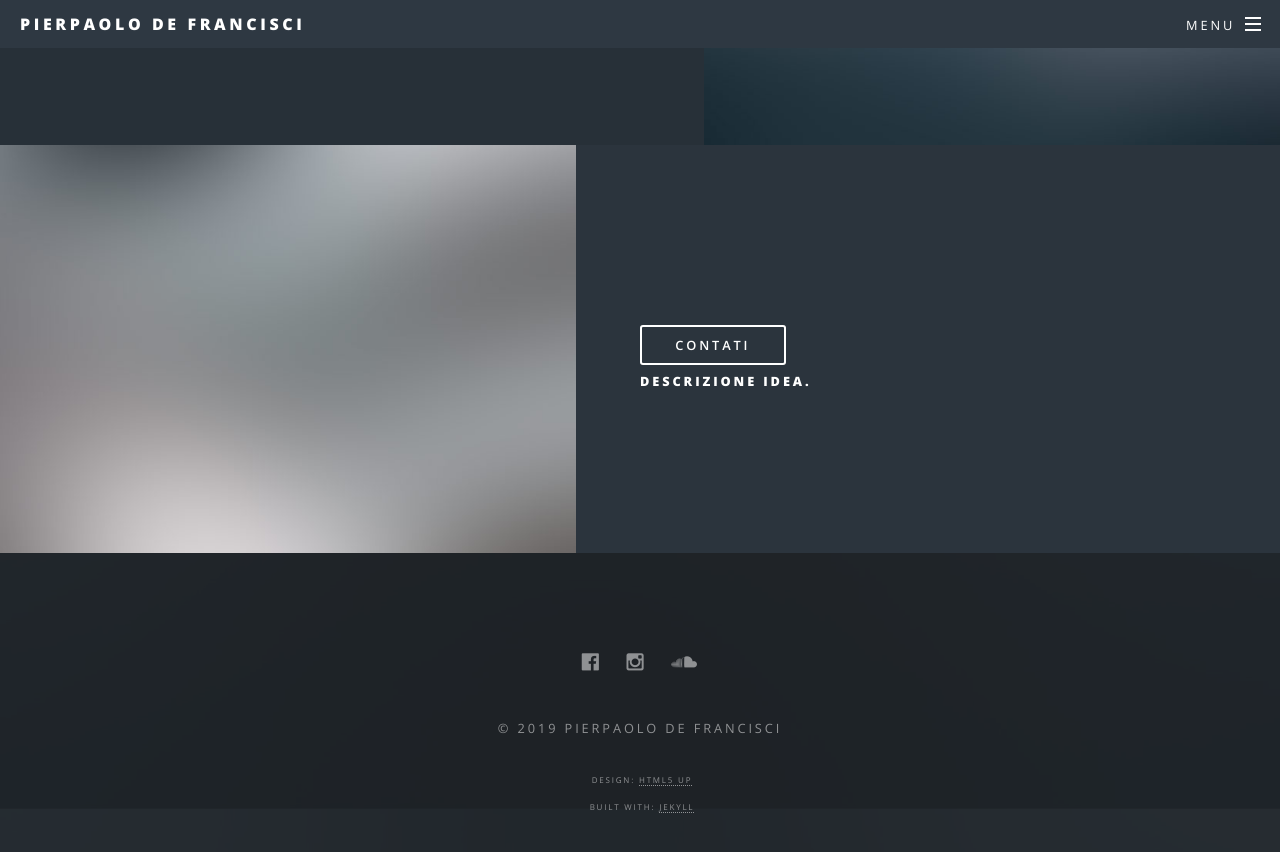
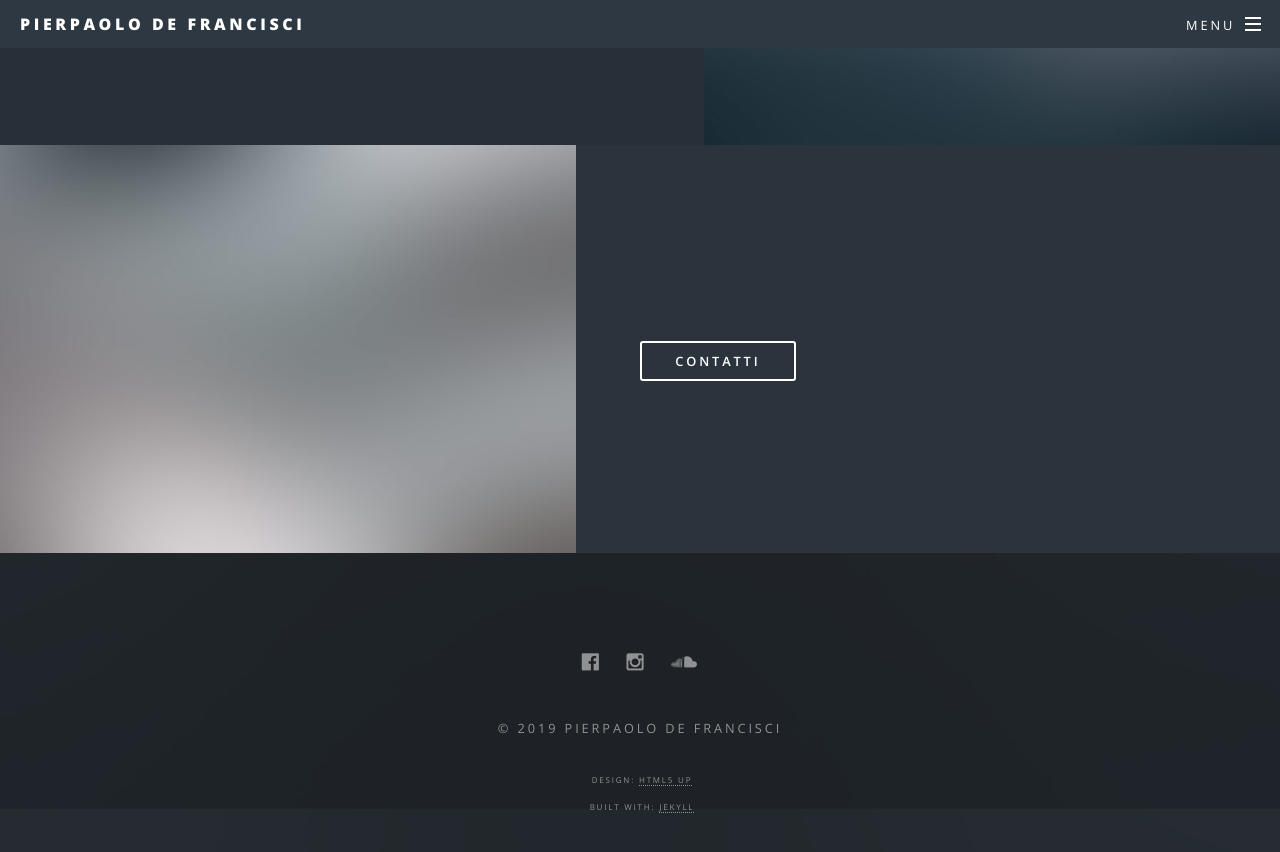
Before and after one commit to PierpaoloDeFrancisci/pierpaolodefrancisci.github.io, a Jekyll site: the page built from index.html, in a window 1280 px wide and 900 px high, scrolled down 1922 px. Shown: the top 852 px of the window. Built offline with Jekyll 4.4.1, drawn with Linux system fonts in a browser that asks for light colours.

Commit message:
sistemato

```diff
--- a/composizioni.html
+++ b/composizioni.html
@@ -13,15 +13,15 @@ title: Composizioni
 	<!-- <p>Morbi mattis mi consectetur tortor elementum, varius pellentesque velit convallis. Aenean tincidunt lectus auctor mauris maximus, ac scelerisque ipsum tempor. Duis vulputate ex et ex tincidunt, quis lacinia velit aliquet. Duis non efficitur nisi, id malesuada justo. Maecenas sagittis felis ac sagittis semper. Curabitur purus leo, tempus sed finibus eget, fringilla quis risus. Maecenas et lorem quis sem varius sagittis et a est. Maecenas iaculis iaculis sem. Donec vel dolor at arcu tincidunt bibendum. Interdum et malesuada fames ac ante ipsum primis in faucibus. Fusce ut aliquet justo. Donec id neque ipsum. Integer eget ultricies odio. Nam vel ex a orci fringilla tincidunt. Aliquam eleifend ligula non velit accumsan cursus. Etiam ut gravida sapien.</p>
 	<p>Vestibulum ultrices risus velit, sit amet blandit massa auctor sit amet. Sed eu lectus sem. Phasellus in odio at ipsum porttitor mollis id vel diam. Praesent sit amet posuere risus, eu faucibus lectus. Vivamus ex ligula, tempus pulvinar ipsum in, auctor porta quam. Proin nec dui cursus, posuere dui eget interdum. Fusce lectus magna, sagittis at facilisis vitae, pellentesque at etiam. Quisque posuere leo quis sem commodo, vel scelerisque nisi scelerisque. Suspendisse id quam vel tortor tincidunt suscipit. Nullam auctor orci eu dolor consectetur, interdum ullamcorper ante tincidunt. Mauris felis nec felis elementum varius.</p>
 	<hr /> -->
-	<h3>Composizioni di musica eletracustica </h3>
+	<h3>Composizioni di musica elettracustica </h3>
 	<head><script src="https://w.SoundCloud.com/player/api.js" type="text/javascript"></script>
 		<div>
    <iframe width="100%" height="166" scrolling="no" frameborder="no"
    src="https://w.SoundCloud.com/player/?url=https://soundcloud.com/pierpaolo-de-francisci/esame-composizione-elettracustica-1-2019">
    </iframe>
 </div>
-<h3>Esempio partiture </h3>
-<head><iframe src="water nympf.pdf"></iframe>
+<!-- <h3>Esempio partiture </h3>
+<head><iframe src="file.pdf"></iframe> -->
 
 	<!-- <p>Nam sapien ante, varius in pulvinar vitae, rhoncus id massa. Donec varius ex in mauris ornare, eget euismod urna egestas. Etiam lacinia tempor ipsum, sodales porttitor justo. Aliquam dolor quam, semper in tortor eu, volutpat efficitur quam. Fusce nec fermentum nisl. Aenean erat diam, tempus aliquet erat.</p>
 	<p>Etiam iaculis nulla ipsum, et pharetra libero rhoncus ut. Phasellus rutrum cursus velit, eget condimentum nunc blandit vel. In at pulvinar lectus. Morbi diam ante, vulputate et imperdiet eget, fermentum non dolor. Ut eleifend sagittis tincidunt. Sed viverra commodo mi, ac rhoncus justo. Duis neque ligula, elementum ut enim vel, posuere finibus justo. Vivamus facilisis maximus nibh quis pulvinar. Quisque hendrerit in ipsum id tellus facilisis fermentum. Proin mauris dui, at vestibulum sit amet, auctor bibendum neque.</p> -->
--- a/il mio progetto.html
+++ b/il mio progetto.html
@@ -9,7 +9,7 @@ title: Il mio progretto
 				This is <u>underlined</u> and this is code: <code>for (;;) { ... }</code>. Finally, <a href="#">this is a link</a>.</p>
 				<hr /> -->
 				<header>
-					<h4>"composizione applicata"</h4>
+					<h4>composizione applicata</h4>
 					<p>Una passione un lavoro </p>
 				</header>
 				<p>Fin da quando mi sono avvicinato al mondo della composizione ho sempre avuto la sensazione che ormai il tempo della musica assoluta fosse finito: adesso la musica deve necessariamente entrare in contatto con le altre frme d'arte. Ho così deciso di intraprendere gli studi di musica applicata presso il conservatorio G. Nicolini di Piacenza, dove poco a poco ho scoperto i segreti che si celano dietro la realizzazione di un film di un'installazione audiovisiva o di un video d'arte: non è subortinazione del compositore al regista o al videomaker, bensì un connubio per ottenerer lo stesso contenuto artistico. Il mio obiettivo è quello di creare un tipo di musica che possa essere costantemente in dialogo con l'immagine, così da superare la meno centenaria dicotomia tra audio e video: sono, in fin dei conto, due facce della stessa medaglia.</p>
--- a/index.html
+++ b/index.html
@@ -34,7 +34,7 @@ layout: landing
 						<section class="spotlight">
 							<div class="image"><img src="images/pic01.jpg" alt="" /></div><div class="content">
 								<a href="il mio progetto.html" class="button">il mio progetto</a>
-								<h5> descrizione idea.</h5>
+								<h5>descrizione idea.</h5>
 							</div>
 						</section>
 						<section class="spotlight">
@@ -56,8 +56,8 @@ layout: landing
 						<section id="three" class="wrapper alt style2">
 							<section class="spotlight">
 								<div class="image"><img src="images/pic01.jpg" alt="" /></div><div class="content">
-									<a href="contatti.html" class="button">contati</a>
-									<h5> descrizione idea.</h5>
+									<a href="contatti.html" class="button">contatti</a>
+									<!-- <h5>descrizione idea.</h5> -->
 								</div>
 							</section>
 							<!-- <section class="spotlight">
```
Also changed, not shown: 1 other file.
